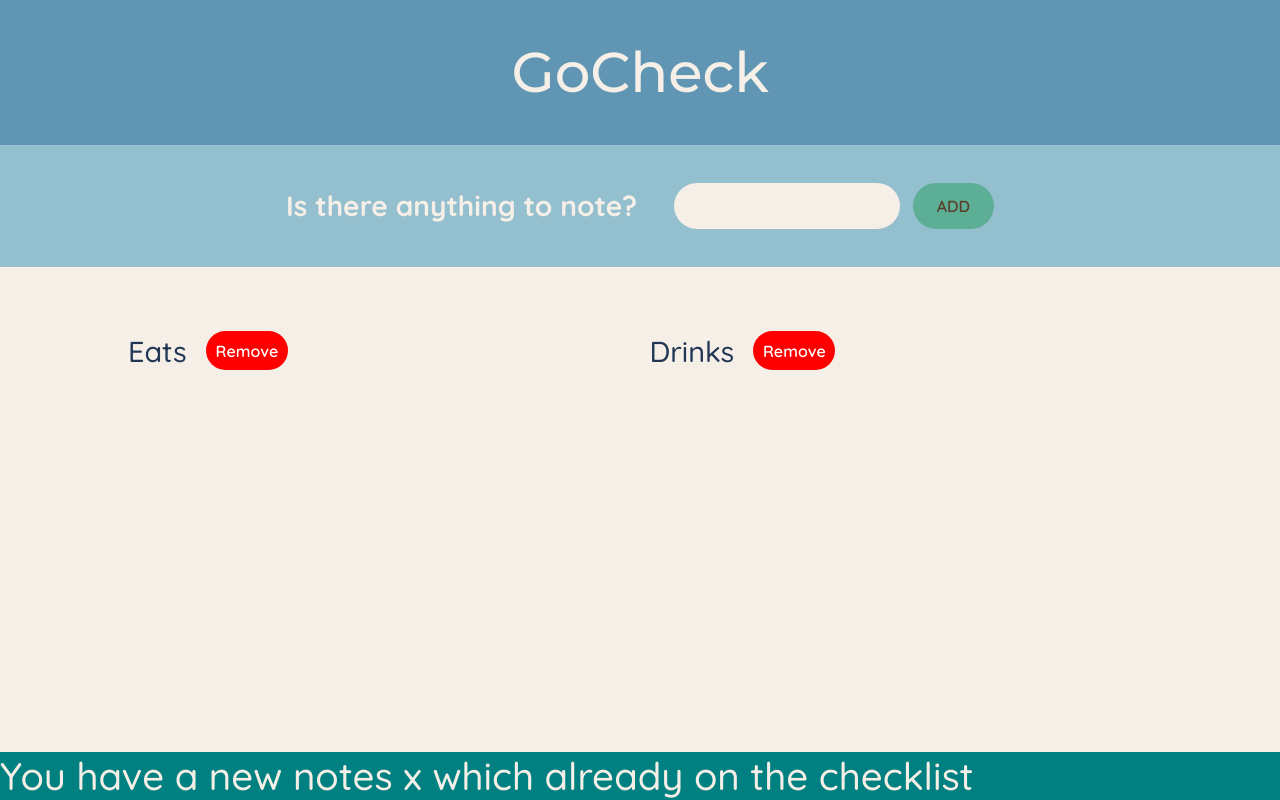
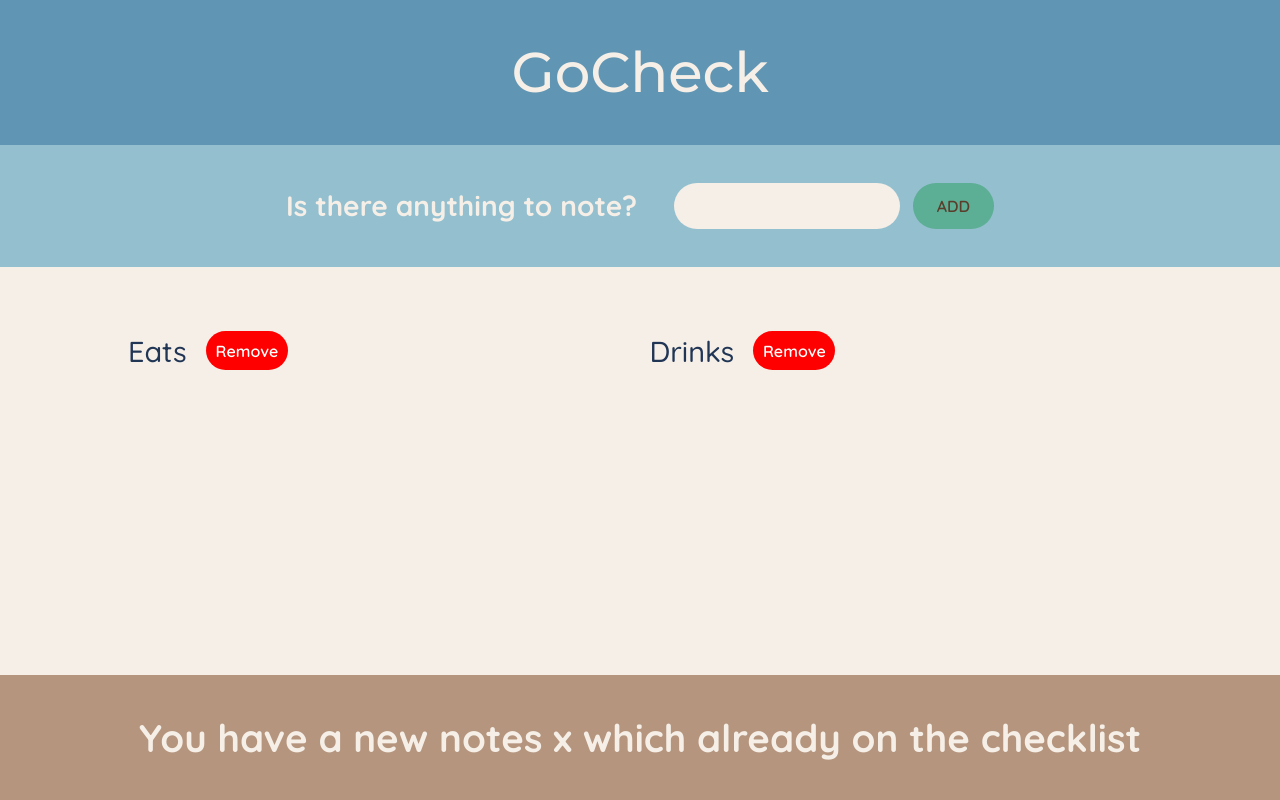
Before and after one commit to luthfizone/gocheck, a React (Vite) app: page / in a window 1280 px wide. Built offline with nearby package versions, Linux system fonts and the light colour scheme.

Commit message:
feat: add style for stats

```diff
--- a/src/App.jsx
+++ b/src/App.jsx
@@ -40,7 +40,7 @@ function NoteList() {
 
 function Stats() {
   return (
-    <footer>
+    <footer className="stats">
       <span>You have a new notes x which already on the checklist</span>
     </footer>
   );
--- a/src/index.css
+++ b/src/index.css
@@ -71,6 +71,7 @@ form button:hover {
   background-color: #519b84;
 }
 
+/* Note list */
 .list {
   background-color: #f5efe7;
   color: #213555;
@@ -116,3 +117,12 @@ form button:hover {
   background-color: rgb(203, 19, 19);
   color: white;
 }
+
+/* Stats */
+.stats {
+  background-color: #b5957e;
+  text-align: center;
+  font-weight: 700;
+  padding: 2.4rem 0;
+  font-size: 2.4rem;
+}
```
